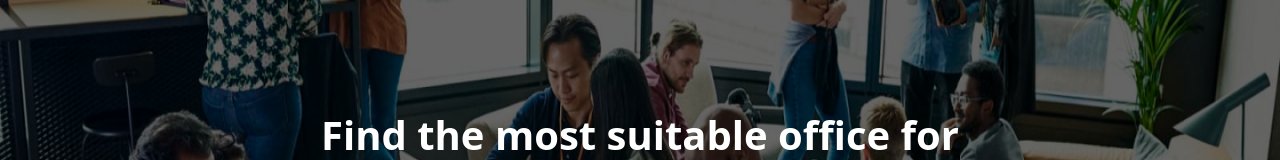
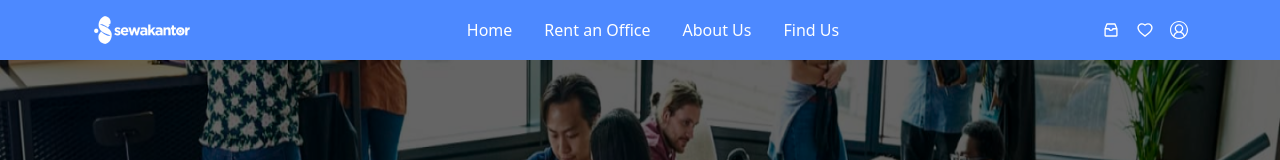
Before and after one commit to CapstoneProjectKelompok11/book-office-react, a React (Create React App) app: page / in a window 1280 px wide. Shown: the top 160 px of the page. Built offline with nearby package versions, Linux system fonts and the light colour scheme; no server answers.

Commit message:
fix : manggil navbar sama footer auto ke semua page

```diff
--- a/src/App.js
+++ b/src/App.js
@@ -1,25 +1,27 @@
 import { BrowserRouter, Routes, Route } from "react-router-dom";
-import Login from './pages/Login/Login';
-import Register from './pages/Register/Register';
+import Login from "./pages/Login/Login";
+import Register from "./pages/Register/Register";
 import DetailPage from "./pages/DetailPage/DetailPage";
 import LandingPage from "./pages/Landing Page/LandingPage";
 import Listing from "./pages/Listing/ListingPage";
 import Profile from "./pages/Profile/Profile";
-
-
+import Navbar from "./components/Navbar";
+import Footer from "./components/Footer";
 
 function App() {
   return (
     <div>
       <BrowserRouter>
+        <Navbar />
         <Routes>
-      <Route path="/" element={<LandingPage />}/>
+          <Route path="/" element={<LandingPage />} />
           <Route path="/Login/" element={<Login />} />
           <Route path="/Register/" element={<Register />} />
-      <Route path="/Listing" element={<Listing />}/>
-      <Route path="/Profile" element={<Profile />}/>
-      <Route path="/Detail/:id" element={<DetailPage />}/>
+          <Route path="/Listing" element={<Listing />} />
+          <Route path="/Profile" element={<Profile />} />
+          <Route path="/Detail/:id" element={<DetailPage />} />
         </Routes>
+        <Footer />
       </BrowserRouter>
     </div>
   );
--- a/src/pages/Landing Page/LandingPage.jsx
+++ b/src/pages/Landing Page/LandingPage.jsx
@@ -256,8 +256,6 @@ const LandingPage = () => {
           </div>
         </div>
       </div>
-      {/* <Listing item={""} hapus={""} /> */}
-      <Footer />
     </div>
   );
 };
```
Lines whose indentation alone changed are shown as unchanged.
